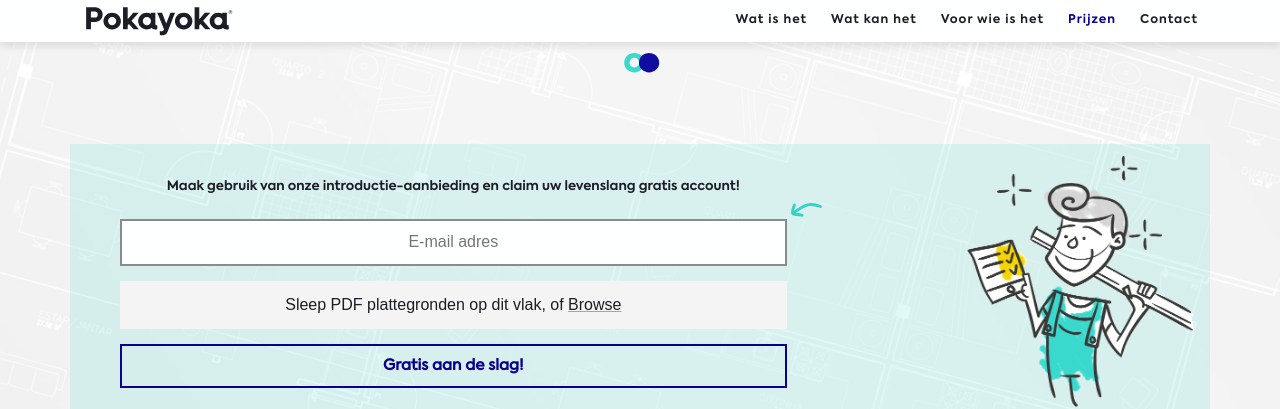
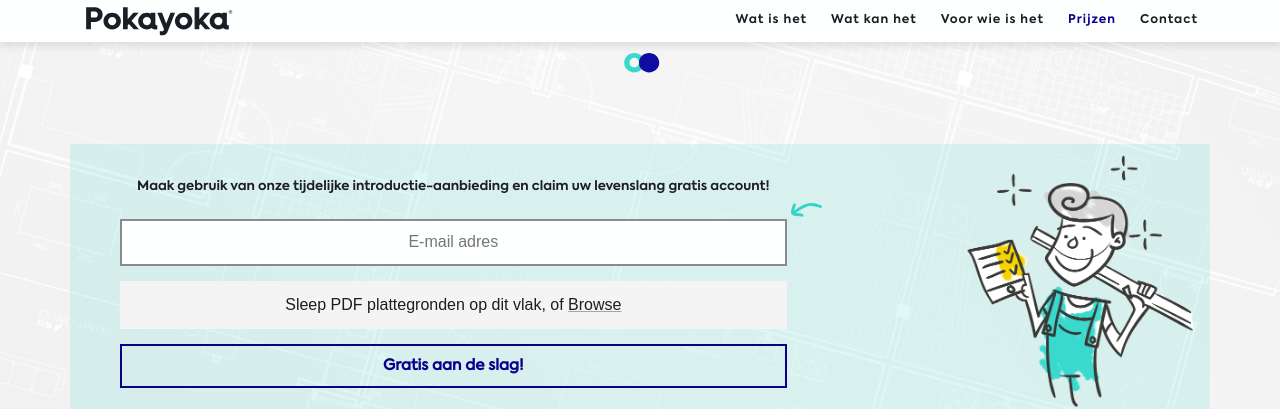
Before and after one commit to sandersoeteman/sandersoeteman.github.io, a Jekyll site: the page built from index.html, in a window 1280 px wide and 900 px high, scrolled down 5775 px. Shown: the top 409 px of the window. Built offline with Jekyll 4.4.1, drawn with Linux system fonts in a browser that asks for light colours; some web fonts are replaced.

Commit message:
focusfocusfocus

```diff
--- a/_includes/action_buttons.html
+++ b/_includes/action_buttons.html
@@ -1,2 +1,2 @@
 <a href="#pricing" class="themeix-btn btn-clear">Prijzen</a>
-<a href="#trial" class="themeix-btn">Probeer het nu</a>
+<a href="#trial" class="themeix-btn btn-trial">Probeer het nu</a>
--- a/_includes/action_buttons_no_border.html
+++ b/_includes/action_buttons_no_border.html
@@ -1,7 +1,2 @@
 <a href="#pricing" class="themeix-btn btn-clear">Prijzen</a>
-<a
-  href="#trial"
-  class="themeix-btn no-border"
-  onclick="javascript:focusEmail();"
-  >Probeer het nu</a
->
+<a href="#trial" class="themeix-btn no-border btn-trial">Probeer het nu</a>
--- a/_includes/home_slider.html
+++ b/_includes/home_slider.html
@@ -21,7 +21,7 @@
                     class="themeix-btn btn-clear btn-clear-white"
                     >Prijzen</a
                   >
-                  <a href="#trial" class="themeix-btn no-border"
+                  <a href="#trial" class="themeix-btn no-border btn-trial"
                     >Probeer het nu</a
                   >
                 </div>
--- a/_includes/pricing_tables.html
+++ b/_includes/pricing_tables.html
@@ -40,7 +40,7 @@
               </ul>
               <div class="spacer"></div>
               <div class="themeix-button-group">
-                  <a href="#trial" class="themeix-btn btn-clear btn-clear-gray">Probeer nu</a>
+                  <a href="#trial" class="themeix-btn btn-clear btn-clear-gray btn-trial">Probeer nu</a>
               </div>
             </div>
           </div>
@@ -66,7 +66,7 @@
             </ul>
             <div class="spacer"></div>
             <div class="themeix-button-group">
-              <a href="#trial" class="themeix-btn">Probeer nu</a>
+              <a href="#trial" class="themeix-btn btn-trial">Probeer nu</a>
             </div>
           </div>
 
@@ -97,7 +97,7 @@
               </ul>
               <div class="spacer"></div>
               <div class="themeix-button-group">
-                <a href="#trial" class="themeix-btn btn-clear btn-clear-gray  ">Probeer nu</a>
+                <a href="#trial" class="themeix-btn btn-clear btn-clear-gray btn-trial">Probeer nu</a>
               </div>
             </div>
           </div>
--- a/_includes/trial.html
+++ b/_includes/trial.html
@@ -13,8 +13,8 @@
           <div class="trial-wrapper">
             <div class="form-wrapper">
               <p>
-                Maak gebruik van onze introductie-aanbieding en claim uw
-                levenslang gratis account!
+                Maak gebruik van onze tijdelijke introductie-aanbieding en claim
+                uw levenslang gratis account!
               </p>
               <form
                 action="https://app.pokayoka.com"
--- a/assets/js/main.js
+++ b/assets/js/main.js
@@ -73,10 +73,11 @@
     styleButtonRemoveItemPosition: "center bottom"
   });
 
-  window.focusEmail = function() {
-    console.log("focus");
+  $(".btn-trial").click(e => {
     $("input#email").focus();
-  };
+    e.preventDefault();
+    return false;
+  });
   /* ==========================================
            11. Footer
 ========================================== */
```
Also changed, not shown: other parts of _includes/trial.html (+1 -0 lines).
